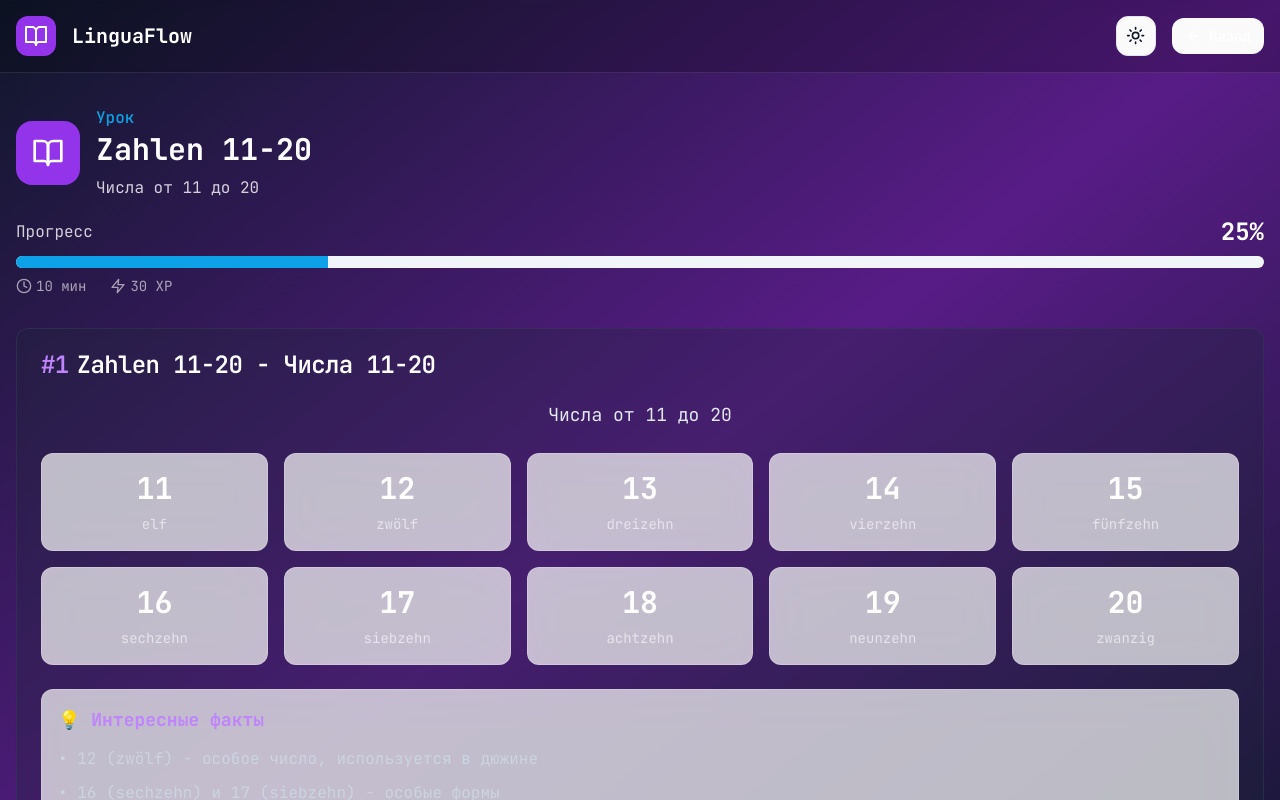
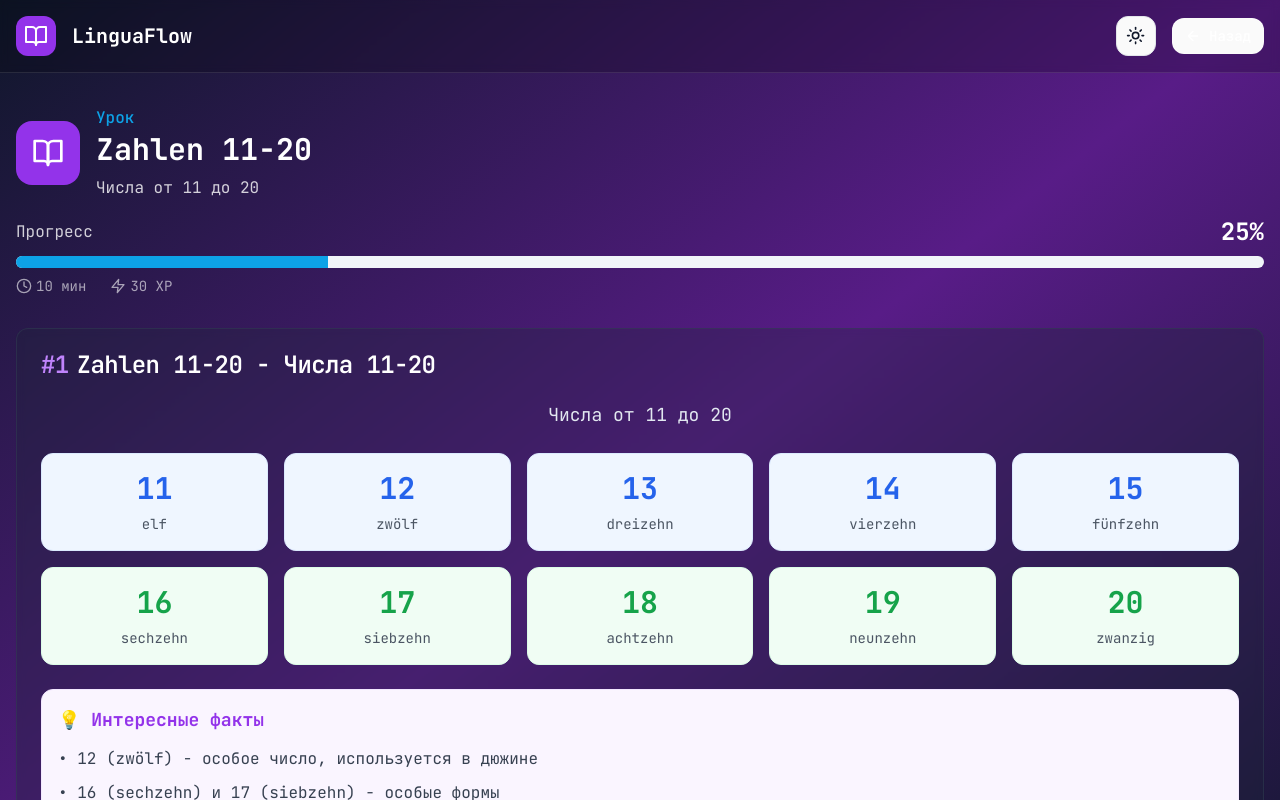
Before and after one commit to ShadowRaven2025/LinguaFlow, a Next.js app: page /lessons/german/a1/numbers/numbers-11-20 in a window 1280 px wide. Shown: the top 800 px of the page. Built offline with nearby package versions, Linux system fonts and the light colour scheme.

Commit message:
fix: replace glass style with proper dark theme styles in german numbers 11-20 lesson

```diff
--- a/src/app/lessons/german/a1/numbers/numbers-11-20/page.tsx
+++ b/src/app/lessons/german/a1/numbers/numbers-11-20/page.tsx
@@ -28,20 +28,20 @@ const lessonSlides: Slide[] = [
       <div class="space-y-6">
         <p class="text-lg text-center mb-6">Числа от 11 до 20</p>
         <div class="grid grid-cols-2 md:grid-cols-5 gap-4">
-          <div class="glass p-4 rounded-xl text-center"><div class="text-3xl font-bold mb-2 text-white">11</div><div class="text-sm text-white/60">elf</div></div>
-          <div class="glass p-4 rounded-xl text-center"><div class="text-3xl font-bold mb-2 text-white">12</div><div class="text-sm text-white/60">zwölf</div></div>
-          <div class="glass p-4 rounded-xl text-center"><div class="text-3xl font-bold mb-2 text-white">13</div><div class="text-sm text-white/60">dreizehn</div></div>
-          <div class="glass p-4 rounded-xl text-center"><div class="text-3xl font-bold mb-2 text-white">14</div><div class="text-sm text-white/60">vierzehn</div></div>
-          <div class="glass p-4 rounded-xl text-center"><div class="text-3xl font-bold mb-2 text-white">15</div><div class="text-sm text-white/60">fünfzehn</div></div>
-          <div class="glass p-4 rounded-xl text-center"><div class="text-3xl font-bold mb-2 text-white">16</div><div class="text-sm text-white/60">sechzehn</div></div>
-          <div class="glass p-4 rounded-xl text-center"><div class="text-3xl font-bold mb-2 text-white">17</div><div class="text-sm text-white/60">siebzehn</div></div>
-          <div class="glass p-4 rounded-xl text-center"><div class="text-3xl font-bold mb-2 text-white">18</div><div class="text-sm text-white/60">achtzehn</div></div>
-          <div class="glass p-4 rounded-xl text-center"><div class="text-3xl font-bold mb-2 text-white">19</div><div class="text-sm text-white/60">neunzehn</div></div>
-          <div class="glass p-4 rounded-xl text-center"><div class="text-3xl font-bold mb-2 text-white">20</div><div class="text-sm text-white/60">zwanzig</div></div>
+          <div class="bg-blue-50 dark:bg-blue-900/30 p-4 rounded-xl text-center border border-blue-100 dark:border-blue-800"><div class="text-3xl font-bold mb-2 text-blue-600 dark:text-blue-400">11</div><div class="text-sm text-gray-600 dark:text-gray-400">elf</div></div>
+          <div class="bg-blue-50 dark:bg-blue-900/30 p-4 rounded-xl text-center border border-blue-100 dark:border-blue-800"><div class="text-3xl font-bold mb-2 text-blue-600 dark:text-blue-400">12</div><div class="text-sm text-gray-600 dark:text-gray-400">zwölf</div></div>
+          <div class="bg-blue-50 dark:bg-blue-900/30 p-4 rounded-xl text-center border border-blue-100 dark:border-blue-800"><div class="text-3xl font-bold mb-2 text-blue-600 dark:text-blue-400">13</div><div class="text-sm text-gray-600 dark:text-gray-400">dreizehn</div></div>
+          <div class="bg-blue-50 dark:bg-blue-900/30 p-4 rounded-xl text-center border border-blue-100 dark:border-blue-800"><div class="text-3xl font-bold mb-2 text-blue-600 dark:text-blue-400">14</div><div class="text-sm text-gray-600 dark:text-gray-400">vierzehn</div></div>
+          <div class="bg-blue-50 dark:bg-blue-900/30 p-4 rounded-xl text-center border border-blue-100 dark:border-blue-800"><div class="text-3xl font-bold mb-2 text-blue-600 dark:text-blue-400">15</div><div class="text-sm text-gray-600 dark:text-gray-400">fünfzehn</div></div>
+          <div class="bg-green-50 dark:bg-green-900/30 p-4 rounded-xl text-center border border-green-100 dark:border-green-800"><div class="text-3xl font-bold mb-2 text-green-600 dark:text-green-400">16</div><div class="text-sm text-gray-600 dark:text-gray-400">sechzehn</div></div>
+          <div class="bg-green-50 dark:bg-green-900/30 p-4 rounded-xl text-center border border-green-100 dark:border-green-800"><div class="text-3xl font-bold mb-2 text-green-600 dark:text-green-400">17</div><div class="text-sm text-gray-600 dark:text-gray-400">siebzehn</div></div>
+          <div class="bg-green-50 dark:bg-green-900/30 p-4 rounded-xl text-center border border-green-100 dark:border-green-800"><div class="text-3xl font-bold mb-2 text-green-600 dark:text-green-400">18</div><div class="text-sm text-gray-600 dark:text-gray-400">achtzehn</div></div>
+          <div class="bg-green-50 dark:bg-green-900/30 p-4 rounded-xl text-center border border-green-100 dark:border-green-800"><div class="text-3xl font-bold mb-2 text-green-600 dark:text-green-400">19</div><div class="text-sm text-gray-600 dark:text-gray-400">neunzehn</div></div>
+          <div class="bg-green-50 dark:bg-green-900/30 p-4 rounded-xl text-center border border-green-100 dark:border-green-800"><div class="text-3xl font-bold mb-2 text-green-600 dark:text-green-400">20</div><div class="text-sm text-gray-600 dark:text-gray-400">zwanzig</div></div>
         </div>
-        <div class="glass p-4 rounded-xl mt-6">
-          <h3 class="text-lg font-bold mb-3 text-purple-400">💡 Интересные факты</h3>
-          <ul class="space-y-2 text-slate-300">
+        <div class="bg-purple-50 dark:bg-purple-900/30 p-4 rounded-xl mt-6 border border-purple-100 dark:border-purple-800">
+          <h3 class="text-lg font-bold mb-3 text-purple-600 dark:text-purple-400">💡 Интересные факты</h3>
+          <ul class="space-y-2 text-gray-700 dark:text-gray-300">
             <li>• 12 (zwölf) - особое число, используется в дюжине</li>
             <li>• 16 (sechzehn) и 17 (siebzehn) - особые формы</li>
             <li>• 20 (zwanzig) - основа для счёта до 99</li>
@@ -163,7 +163,7 @@ export default function Numbers11_20Lesson() {
                       onClick={() => !showFeedback && handleAnswer(option)} disabled={showFeedback}>{option}</Button>
                   ))}
                 </div>
-                {showFeedback && slide.explanation && <div className="glass border border-purple-700/50 rounded-xl p-4"><p className="text-purple-200">{slide.explanation}</p></div>}
+                {showFeedback && slide.explanation && <div className="bg-purple-900/30 border border-purple-700/50 rounded-xl p-4"><p className="text-purple-200">{slide.explanation}</p></div>}
               </div>
             )}
             {slide.type === 'completion' && <div className="text-slate-200" dangerouslySetInnerHTML={{ __html: slide.content || '' }} />}
```
